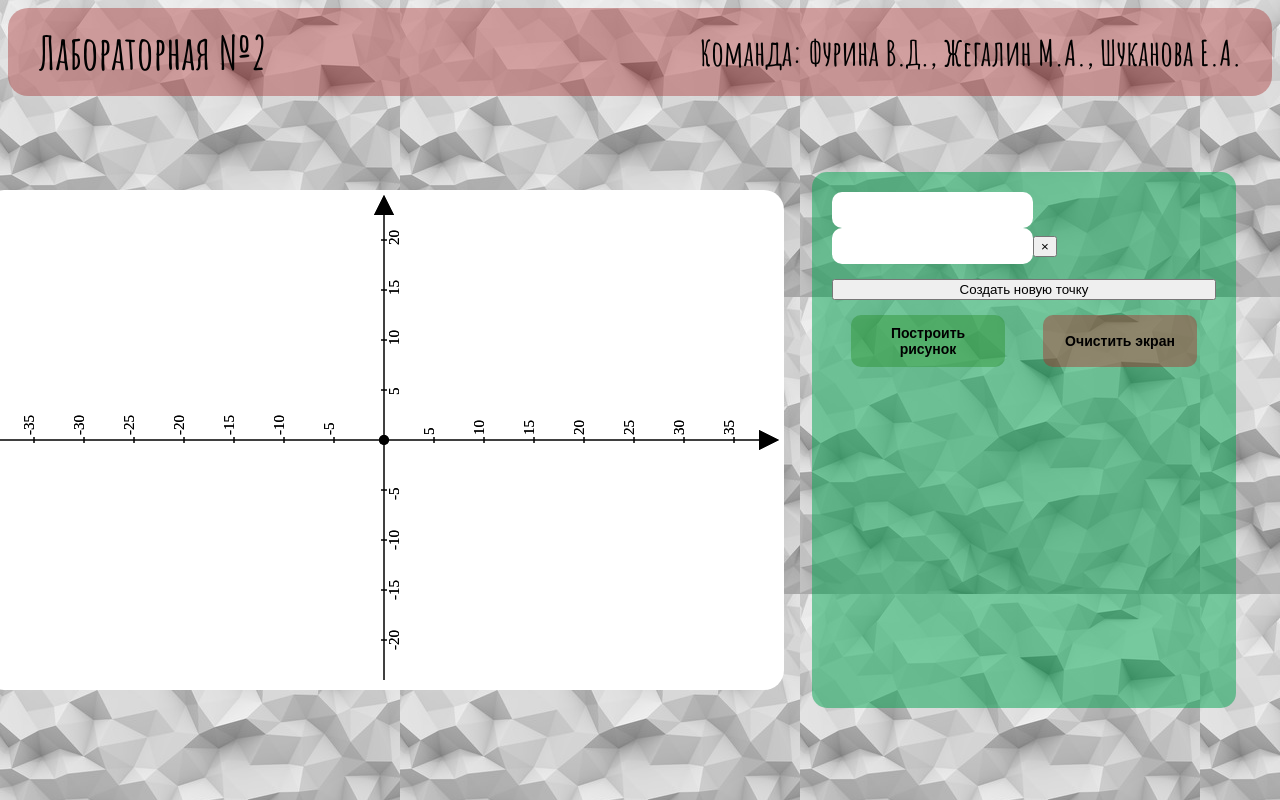
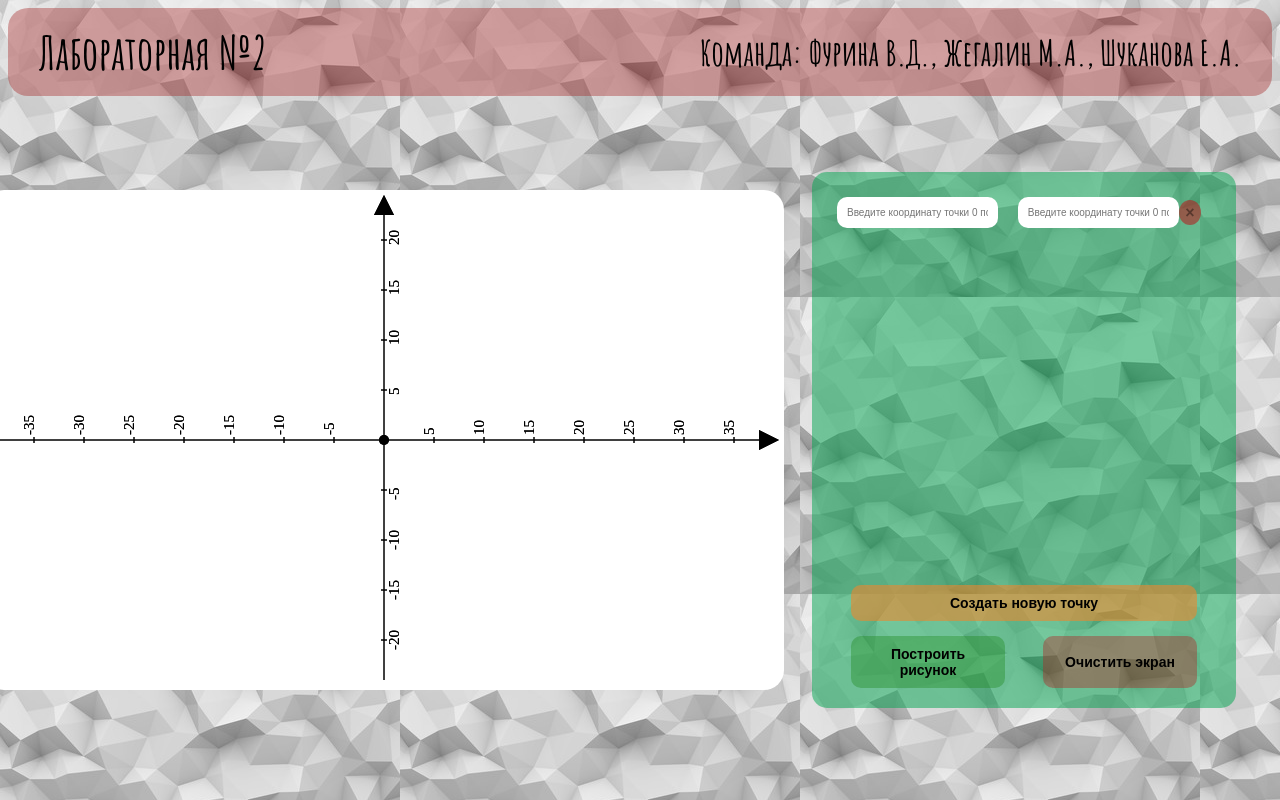
Before and after one commit to MichaelZhegalin/computer-graphics-lab-4, a React (Create React App) app: page / in a window 1280 px wide. Built offline with nearby package versions, Linux system fonts and the light colour scheme; a web font is replaced by a local one.

Commit message:
Сделан интерфейс для ввода точек, убраны лишние стили

```diff
--- a/src/LaboratoryTask.js
+++ b/src/LaboratoryTask.js
@@ -12,6 +12,4 @@ export const LaboratoryTask = (context, coordinateArr) =>{
 
     bezierCurveEquation(bezierDotsX, bezierDotsY, context)
 
-        // [5, 25, 5, 20, 5], [0, 16, 24, 0, 5]
-
 }
--- /dev/null
+++ b/src/components/DotsList.jsx
@@ -0,0 +1,14 @@
+import React from 'react';
+import PointEntry from "./pointEntry";
+
+const DotsList = ({coordinateArr, setCoordinateArr, removeDot}) => {
+    return (
+        <div className="dotsList">
+            {coordinateArr.map((el, num) =>
+                <PointEntry key={el.id} num={num} coordinate={el} setCoordinateArr={setCoordinateArr} removeDot={removeDot}/>
+            )}
+        </div>
+    );
+};
+
+export default DotsList;
--- a/src/components/Inputs.jsx
+++ b/src/components/Inputs.jsx
@@ -2,17 +2,23 @@ import React from 'react';
 
 const Inputs = (props) => {
 
+    let strXPlaceholder = `Введите координату точки ${props.num} по X`
+    let strYPlaceholder = `Введите координату точки ${props.num} по Y`
+
     return (
-        <div>
-            <input onChange={(e) =>{
+        <div className="inputContainer">
+            <div className="dotsInput">
+                <input placeholder={strXPlaceholder} onChange={(e) =>{
                 props.coordinate.xCoordinate = e.target.value
                 props.setCoordinateArr(prev => [...prev])}
             } type="text" value={props.coordinate.xCoordinate}/>
-            <input onChange={(e) => {
-                props.coordinate.yCoordinate = e.target.value
-                props.setCoordinateArr(prev => [...prev])}
-            }  type="text" value={props.coordinate.yCoordinate}/>
-            <button onClick={() => props.removeDot(props.coordinate.id)}>×</button>
+                <input placeholder={strYPlaceholder} onChange={(e) => {
+                    props.coordinate.yCoordinate = e.target.value
+                    props.setCoordinateArr(prev => [...prev])}
+                }  type="text" value={props.coordinate.yCoordinate}/>
+            </div>
+
+            <button className="removeDot" onClick={() => props.removeDot(props.coordinate.id)}>×</button>
         </div>
     );
 };
--- a/src/components/Interface.jsx
+++ b/src/components/Interface.jsx
@@ -1,14 +1,12 @@
 import Buttons from "./Buttons";
-import PointEntry from "./pointEntry";
+import DotsList from "./DotsList";
 
 const Interface = ({draw, clear, coordinateArr, createNewDot, setCoordinateArr, removeDot}) => {
 
     return (
         <div className='interface'>
-            {coordinateArr.map((el, num) =>
-                <PointEntry key={num} num={num} coordinate={el} setCoordinateArr={setCoordinateArr} removeDot={removeDot}/>
-            )}
-            <button onClick={createNewDot}>Создать новую точку</button>
+            <DotsList removeDot={removeDot} coordinateArr={coordinateArr} setCoordinateArr={setCoordinateArr}/>
+            <button className="createDot" onClick={createNewDot}>Создать новую точку</button>
             <Buttons draw={draw} clear={clear}/>
         </div>
     );
--- a/src/geometry/Сircle.js
+++ b/src/geometry/Сircle.js
@@ -4,5 +4,4 @@ export const circle = (context, startingPointX, startingPointY, radius, color =
     context.fillStyle = color
     context.arc(startingPointY*10, startingPointX*10, radius*10, 0, 2*Math.PI)
     context.fill();
-    // context.stroke();
 };
--- a/src/style/App.css
+++ b/src/style/App.css
@@ -37,27 +37,38 @@
 
 .inputContainer{
     display: flex;
-    flex-direction: column;
-    gap: 15px;
-    height: 20vh;
-    margin-bottom: 15px;
-}
-
-.circleHeader{
-    margin: 0 0 20px 0;
-    text-align: center;
+    justify-content: space-between;
+    align-items: center;
+    padding: 5px;
 }
 
 input{
     text-align: center;
-    /*width: 25vw;*/
-    /*height: 10vh;*/
     align-self: center;
+    width: 11vw;
     border: none;
     border-radius: 10px;
     padding: 10px;
-    font-size: 14px;
+    font-size: 10px;
 }
+
+input:focus{
+    border: none;
+}
+
+.dotsInput{
+    display: flex;
+    gap: 20px
+}
+
+.dotsList{
+    height: 50vh;
+    display: flex;
+    flex-direction: column;
+    gap: 15px;
+    overflow: auto;
+}
+
 
 .headerContainer{
     position: relative;
--- a/src/style/btn.css
+++ b/src/style/btn.css
@@ -31,3 +31,39 @@
     transition: ease-in 175ms;
     background-color: rgba(178,34,34, 0.8);
 }
+
+.removeDot{
+    color: rgba(0,0,0, 0.4);
+    margin-right: 10px;
+    font-size: 16px;
+    font-weight: bold;
+    cursor: pointer;
+    height: 25px;
+    width: 25px;
+    border: none;
+    border-radius: 50%;
+    background-color: rgba(178,34,34, 0.6);
+}
+
+.removeDot:hover{
+    transition: ease-in 220ms;
+    color: black;
+    background-color: rgba(178,34,34, 0.8);
+}
+
+.createDot{
+    width: 27vw;
+    align-self: center;
+    font-size: 14px;
+    font-weight: bold;
+    cursor: pointer;
+    padding: 10px;
+    border: none;
+    border-radius: 10px;
+    background-color: rgba(237,135,45, 0.6);
+}
+
+.createDot:hover{
+    transition: ease-in 175ms;
+    background-color: rgba(237,135,45, 0.8);
+}
```
Also changed, not shown: src/userInterface/inputCharacteristicsCircles.jsx (deleted, +0 -16 lines).
